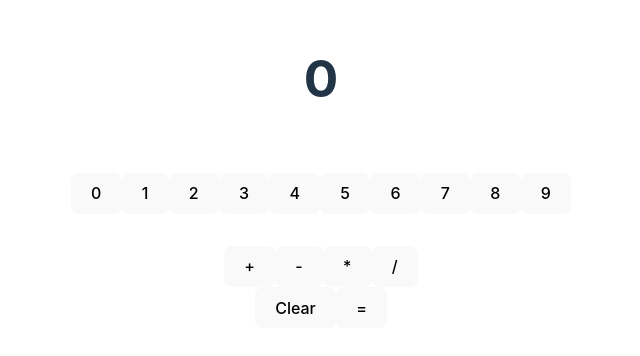
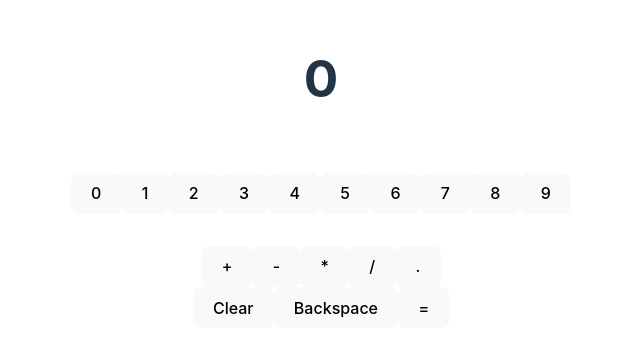
Before and after one commit to AloPauloCarvalho/app-calculadora, a React (Vite) app: page / in a window 1280 px wide. Shown: the part 228-584 px from the top of the page, without its empty margins (319-959 px from the left). Built offline with nearby package versions, Linux system fonts and the light colour scheme.

Commit message:
adicionado botão de backspace e ponto

```diff
--- a/src/App.jsx
+++ b/src/App.jsx
@@ -97,6 +97,23 @@ function App() {
     })
   }
 
+  function handleBackspace(){
+    setArrOperatorMemory((arr) => {
+      if(arr.length === 0) return arr;
+
+      const tempArr = [...arr];
+      const lastInput = tempArr[tempArr.length -1];
+
+      if(Number.isInteger(lastInput) && lastInput.length > 1){
+        tempArr[tempArr.length - 1] = lastInput.slice(0, -1);
+      } else {
+        tempArr.pop();
+      }
+
+      return tempArr;
+    });
+  }
+
 
   return (
     <>
@@ -125,12 +142,20 @@ function App() {
             {operatorInput}
           </button>
         ))}
+
+        <button
+          type='button'
+          onClick={() => handleOperationInput('.')}>.</button>
       </div>
 
       <div>
         <button
           onClick={() => { setArrOperatorMemory([]); setNumOperationResult(0); setNumResultSetted(false) }}>
           Clear
+        </button>
+        <button
+        onClick={handleBackspace}>
+          Backspace
         </button>
         <button
           onClick={() => handleOperationResult(arrOperatorMemory)}>
```
